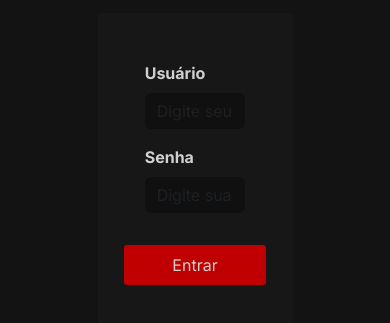
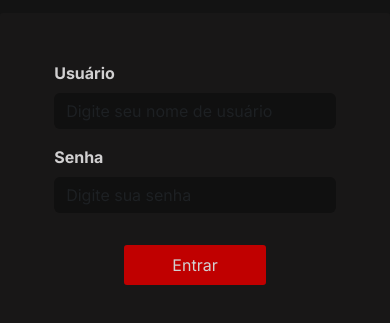
Before and after one commit to cainanbermon/ricardo-detail-auto-PI, a plain HTML site: page pags/login.html in a window 390 px wide. Shown: the part 303-626 px from the top of the page. Drawn offline with nearby package versions, Linux system fonts and the light colour scheme.

Commit message:
commit login responsivo

```diff
--- a/css/login.css
+++ b/css/login.css
@@ -47,3 +47,19 @@
     .btn:hover{
         background-color: #d12f2f;
     }
+
+    .responsivo-login {
+        width: 80%;
+        max-width: 700px;
+        margin: 0;
+    }
+
+    @media (max-width: 600px) {
+        .responsivo-login {
+            width: 100%;
+        }
+        .responsivo-info {
+            width: 80%;
+            margin-inline: 10%;
+        }
+    }
--- a/pags/login.html
+++ b/pags/login.html
@@ -14,15 +14,15 @@
             <img src="../img/logo.svg" alt="Logo" class="logo mb-2">
             <h1 class="login mb-3">LOGIN</h1>
         </div>
-        <div id="formulario" class="container-fluid loginbox col-6 py-5 px-3">
+        <div id="formulario" class="container-fluid loginbox col-6 py-5 px-3 responsivo-login">
             <div class="row mb-3">
-                <div class="container col-8">
+                <div class="container col-8 responsivo-info">
                     <label for="username" class="form-label">Usuário</label>
                     <input type="text" name="" id="usuario" class="form-control input" placeholder="Digite seu nome de usuário" required>
                 </div>
             </div>
             <div class="row mb-3">
-                <div class="container col-8">
+                <div class="container col-8 responsivo-info">
                     <label for="password" class="form-label">Senha</label>
                     <input type="password" name="" id="senha" class="form-control input" placeholder="Digite sua senha" required>
                 </div>
```
Also changed, not shown: index.html (+5 -5 lines).
